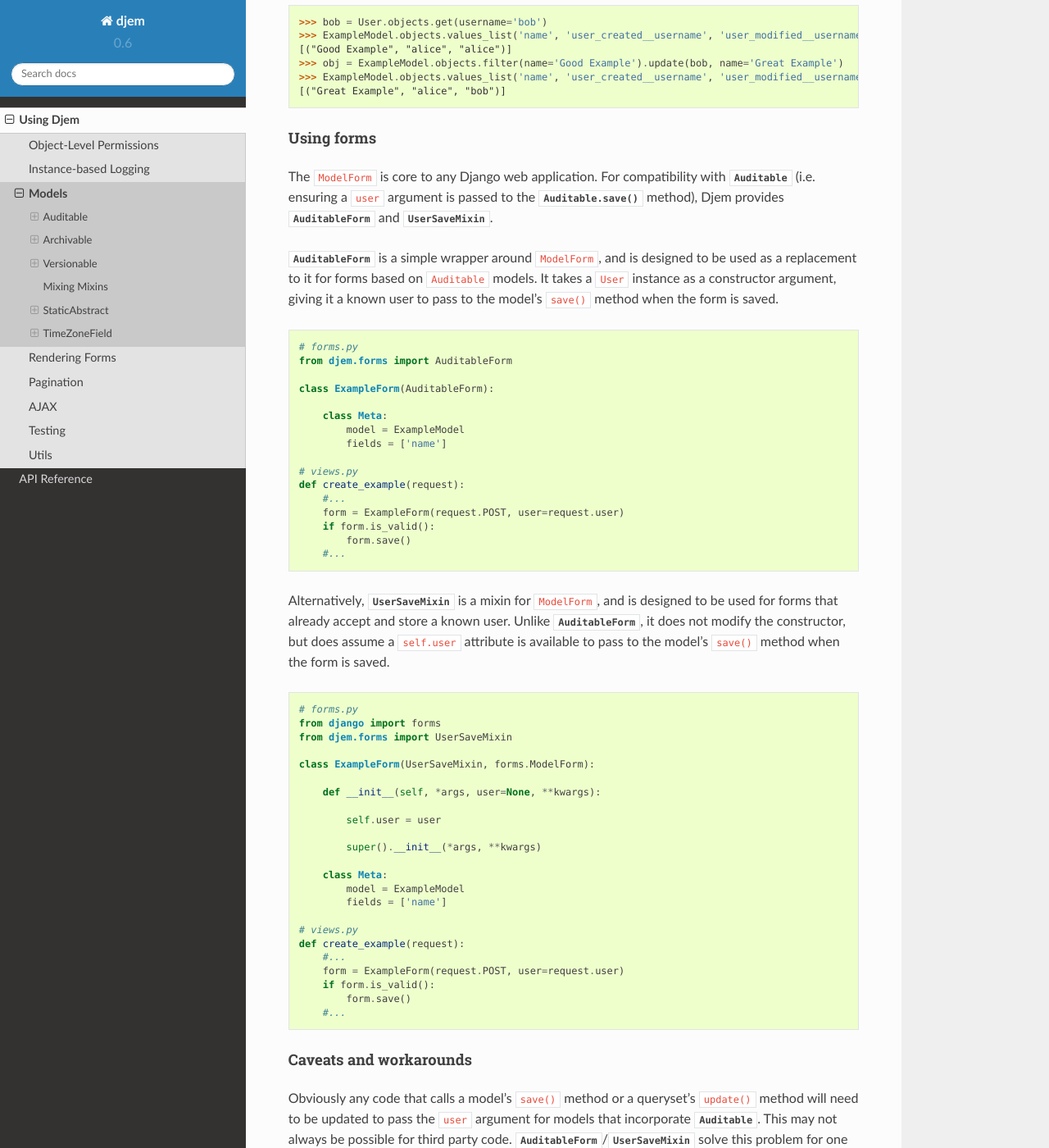
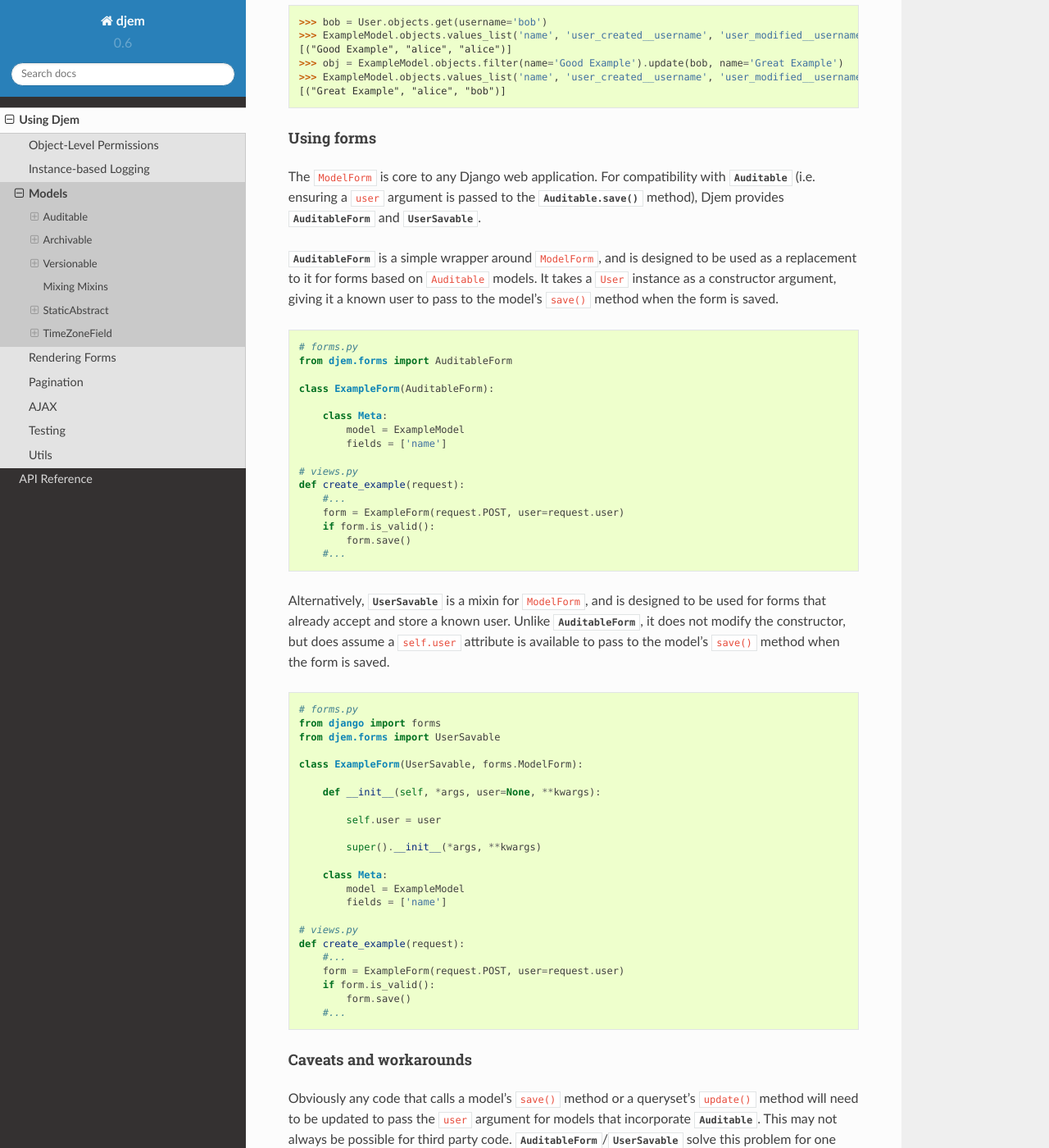
Before and after one commit to oogles/djem, a Sphinx documentation site: the page built from docs/topics/models.rst, in a window 1280 px wide and 1400 px high, scrolled down 2209 px. Shown: the whole window at 82% size. Built offline with Sphinx 7.4.7 and the Read the Docs theme 2.0.0, drawn with Linux system fonts in a browser that asks for light colours.

Commit message:
Renamed UserSaveMixin to UserSavable.

```diff
--- a/CHANGELOG.rst
+++ b/CHANGELOG.rst
@@ -21,7 +21,7 @@ A number of features are renamed. In all cases, the old names remain available f
 * Added ``DJEM_PERM_LOG_VERBOSITY`` setting
 * Added ``ArchivableQuerySet`` ``archived()`` and ``unarchived()`` methods
 * Added ``ajax_login_required()`` decorator
-* Added ``UserSaveMixin`` for forms
+* Added ``UserSavable`` mixin for forms
 * Removed default implementations of ``_user_can_change_*()`` and ``_user_can_delete_*()`` on ``Auditable`` - this was far too specific a use-case to be the default
 * Removed ``ArchivableQuerySet``'s ``archive()`` and ``unarchive()`` methods
 * Removed ``Archivable``'s ``live`` and ``archived`` Managers
--- a/docs/ref/forms.rst
+++ b/docs/ref/forms.rst
@@ -6,10 +6,10 @@ Form Classes and Mixins
 
 .. currentmodule:: djem.forms
 
-``UserSaveMixin``
-=================
+``UserSavable``
+===============
 
-.. autoclass:: UserSaveMixin
+.. autoclass:: UserSavable
 
 
 ``AuditableForm``
--- a/docs/ref/models.rst
+++ b/docs/ref/models.rst
@@ -68,7 +68,7 @@ Mixins
     :class:`~djem.forms.AuditableForm`
         A ``ModelForm`` subclass that supports ``Auditable`` models.
 
-    :class:`~djem.forms.UserSaveMixin`
+    :class:`~djem.forms.UserSavable`
         A ``ModelForm`` mixin to add support for ``Auditable`` models, for forms that already have a known user.
 
 ``Archivable``
--- a/docs/ref/settings.rst
+++ b/docs/ref/settings.rst
@@ -14,7 +14,7 @@ Default: ``True``
 
 By default, the :meth:`~djem.models.Auditable.save` method of :class:`~djem.models.Auditable` and the :meth:`~djem.models.AuditableQuerySet.update` method of :class:`~djem.models.AuditableQuerySet` require their first positional argument to be a ``User`` instance, so they can automatically set the ``user_created`` and/or ``user_modified`` fields that ``Auditable`` provides. This behaviour can cause issues if you are using third party code that calls the ``save`` method of a model instance or the ``update`` method of a queryset, as it will not pass this required argument.
 
-Djem provides :class:`~djem.forms.AuditableForm` and :class:`~djem.forms.UserSaveMixin` to enable Django ``ModelForms`` to work with models making use of ``Auditable``. But if you can't use similar wrappers around other third party code invoking these methods, this setting can help.
+Djem provides :class:`~djem.forms.AuditableForm` and :class:`~djem.forms.UserSavable` to enable Django ``ModelForms`` to work with models making use of ``Auditable``. But if you can't use similar wrappers around other third party code invoking these methods, this setting can help.
 
 Setting ``DJEM_AUDITABLE_REQUIRE_USER_ON_SAVE`` to ``False`` removes the "required" nature of the ``user`` argument to :meth:`~djem.models.Auditable.save`/:meth:`~djem.models.AuditableQuerySet.update`. It will still be accepted, and will still be used as per usual if it is provided. But if it is not provided, no exception will be raised, and the fields that would ordinarily be populated by it will simply be left alone.
 
--- a/docs/topics/models.rst
+++ b/docs/topics/models.rst
@@ -101,7 +101,7 @@ Like :meth:`Auditable.save`, the ``Auditable`` queryset's :meth:`~AuditableQuery
 Using forms
 ~~~~~~~~~~~
 
-The ``ModelForm`` is core to any Django web application. For compatibility with :class:`Auditable` (i.e. ensuring a ``user`` argument is passed to the :meth:`Auditable.save` method), Djem provides :class:`~djem.forms.AuditableForm` and :class:`~djem.forms.UserSaveMixin`.
+The ``ModelForm`` is core to any Django web application. For compatibility with :class:`Auditable` (i.e. ensuring a ``user`` argument is passed to the :meth:`Auditable.save` method), Djem provides :class:`~djem.forms.AuditableForm` and :class:`~djem.forms.UserSavable`.
 
 :class:`~djem.forms.AuditableForm` is a simple wrapper around ``ModelForm``, and is designed to be used as a replacement to it for forms based on ``Auditable`` models. It takes a ``User`` instance as a constructor argument, giving it a known user to pass to the model's ``save()`` method when the form is saved.
 
@@ -124,15 +124,15 @@ The ``ModelForm`` is core to any Django web application. For compatibility with
             form.save()
         #...
 
-Alternatively, :class:`~djem.forms.UserSaveMixin` is a mixin for ``ModelForm``, and is designed to be used for forms that already accept and store a known user. Unlike :class:`~djem.forms.AuditableForm`, it does not modify the constructor, but does assume a ``self.user`` attribute is available to pass to the model's ``save()`` method when the form is saved.
+Alternatively, :class:`~djem.forms.UserSavable` is a mixin for ``ModelForm``, and is designed to be used for forms that already accept and store a known user. Unlike :class:`~djem.forms.AuditableForm`, it does not modify the constructor, but does assume a ``self.user`` attribute is available to pass to the model's ``save()`` method when the form is saved.
 
 .. code-block:: python
 
     # forms.py
     from django import forms
-    from djem.forms import UserSaveMixin
+    from djem.forms import UserSavable
 
-    class ExampleForm(UserSaveMixin, forms.ModelForm):
+    class ExampleForm(UserSavable, forms.ModelForm):
 
         def __init__(self, *args, user=None, **kwargs):
 
@@ -155,7 +155,7 @@ Alternatively, :class:`~djem.forms.UserSaveMixin` is a mixin for ``ModelForm``,
 Caveats and workarounds
 ~~~~~~~~~~~~~~~~~~~~~~~
 
-Obviously any code that calls a model's ``save()`` method or a queryset's ``update()`` method will need to be updated to pass the ``user`` argument for models that incorporate :class:`Auditable`. This may not always be possible for third party code. :class:`~djem.forms.AuditableForm`/:class:`~djem.forms.UserSaveMixin` solve this problem for one common occurrence, by providing wrappers around Django's ``ModelForm.save()`` method, but there are plenty of others. E.g. the queryset methods ``create()`` and ``get_or_create()``, which are not currently supported.
+Obviously any code that calls a model's ``save()`` method or a queryset's ``update()`` method will need to be updated to pass the ``user`` argument for models that incorporate :class:`Auditable`. This may not always be possible for third party code. :class:`~djem.forms.AuditableForm`/:class:`~djem.forms.UserSavable` solve this problem for one common occurrence, by providing wrappers around Django's ``ModelForm.save()`` method, but there are plenty of others. E.g. the queryset methods ``create()`` and ``get_or_create()``, which are not currently supported.
 
 If it is not feasible to customise code that calls these methods, it *is* possible to disable the requirement of the ``user`` argument. This can be done by setting :setting:`DJEM_AUDITABLE_REQUIRE_USER_ON_SAVE` to ``False`` in ``settings.py``:
 
```
Also changed, not shown: 3 other files.
